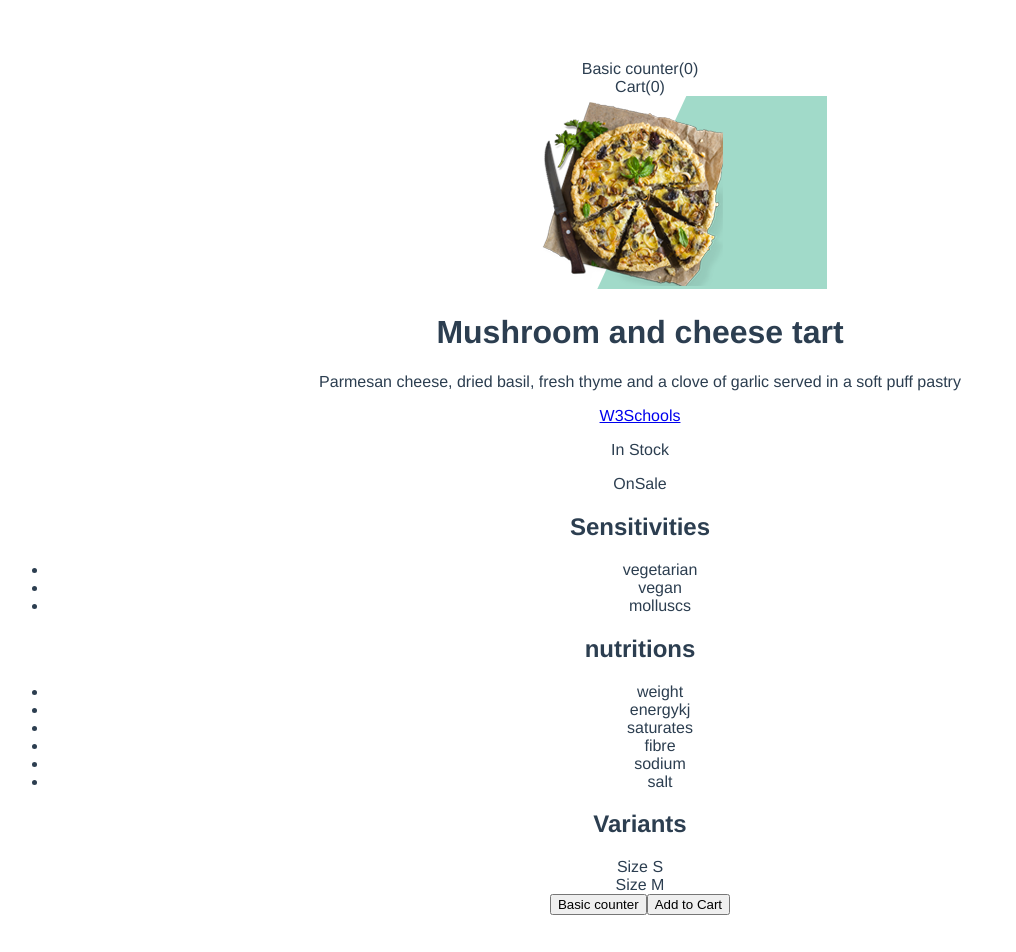
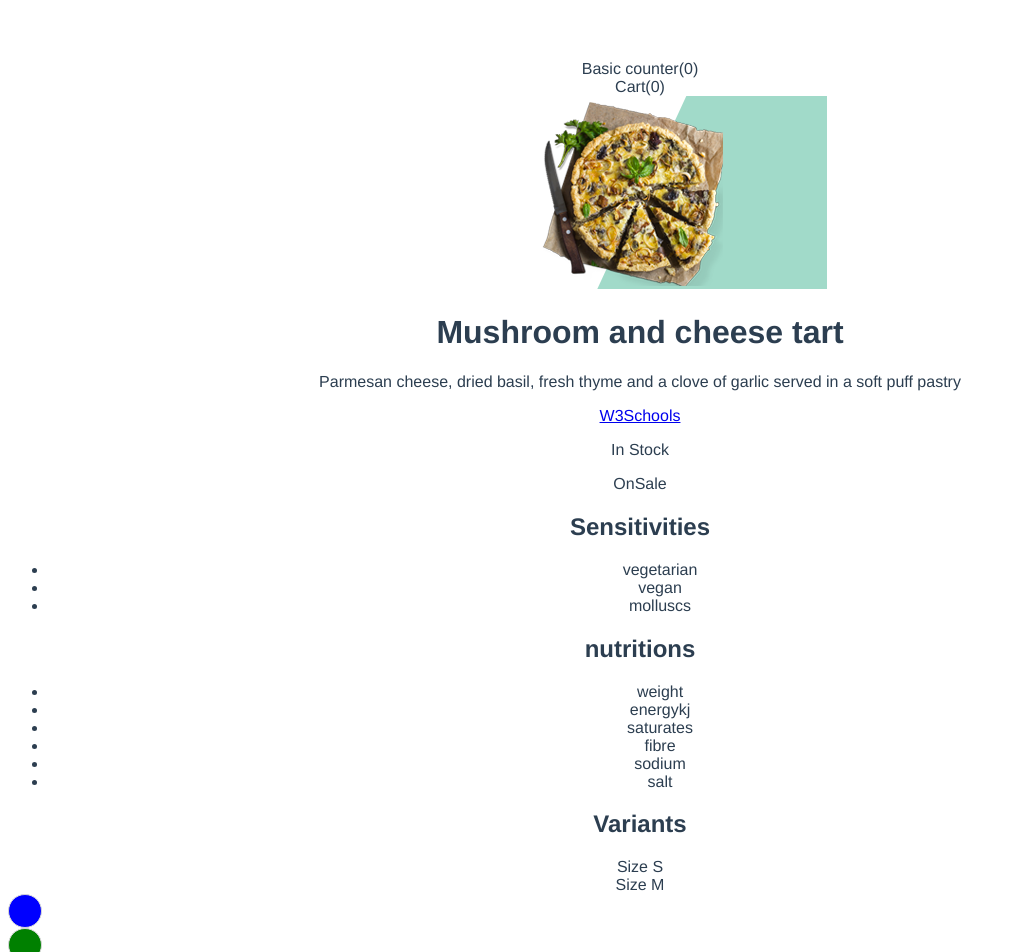
Before and after one commit to dgloriaweb/VueJs3course, a Vue app: page / in a window 1280 px wide. Shown: the top 952 px of the page, without its empty margins (0-1016 px from the left). Before the commit the page ends 923 px from the top, so only its background shows below. Built offline with nearby package versions, Linux system fonts and the light colour scheme.

Commit message:
ep 7 pt 1

```diff
--- a/src/components/HelloWorld.vue
+++ b/src/components/HelloWorld.vue
@@ -26,12 +26,27 @@
         </li>
       </ul>
       <h2>Variants</h2>
-      <div class="" v-for="variant in variants" :key="variant.id" @mouseover="updateImage(variant.image)">
+      <div
+        v-for="variant in variants"
+        :key="variant.id"
+        @mouseover="updateImage(variant.image)"
+      >
         Size {{ variant.size }}
       </div>
+      <div
+        v-for="variant in variants"
+        :key="variant.id"
+        @mouseover="updateImage(variant.image)"
+        class="colorCircle"
+        :style="{backgroundColor:variant.color}"
+      ></div>
 
-      <button class="button" type="button" v-on:click="counter += 1">Basic counter</button>
-      <button class="button" type="button" v-on:click="addToCart">Add to Cart</button>
+      <button class="button" type="button" v-on:click="counter += 1">
+        Basic counter
+      </button>
+      <button class="button" type="button" v-on:click="addToCart">
+        Add to Cart
+      </button>
       <!-- end of container -->
     </div>
   </div>
@@ -40,11 +55,11 @@
 <script>
 export default {
   methods: {
-    addToCart(){
-      this.cart +=1
+    addToCart() {
+      this.cart += 1
     },
-    updateImage(variantImage){
-      this.image=variantImage
+    updateImage(variantImage) {
+      this.image = variantImage
     }
   },
   data() {
@@ -68,15 +83,21 @@ export default {
         "salt"
       ],
       variants: [
-        { id: '1456S', size: "S" ,image:require("../assets/images/1456S.png")},
-        { id: '1456M', size: "M" ,image:require("../assets/images/1456M.png")},
+        { id: '1456S', size: "S", image: require("../assets/images/1456S.png"), color: 'blue' },
+        { id: '1456M', size: "M", image: require("../assets/images/1456M.png"), color: 'green' },
       ],
-      counter:0,
+      counter: 0,
       cart: 0,
     };
   },
 };
 </script>
 
-<style lang="scss" scoped>
+<style  scoped>
+.colorCircle {
+  width: 2rem;
+  height: 2rem;
+  border: 0.1rem solid #d8d8d8;
+  border-radius: 50%;
+}
 </style>
```
